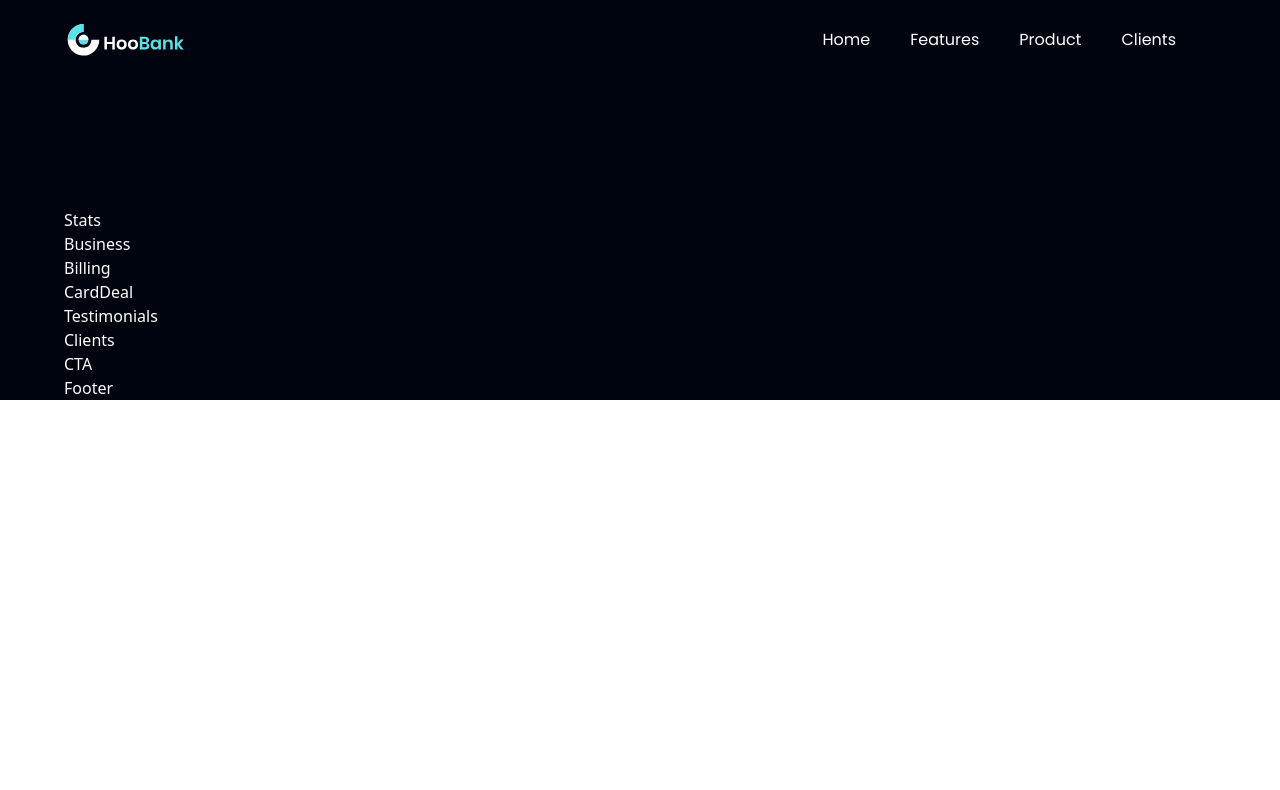
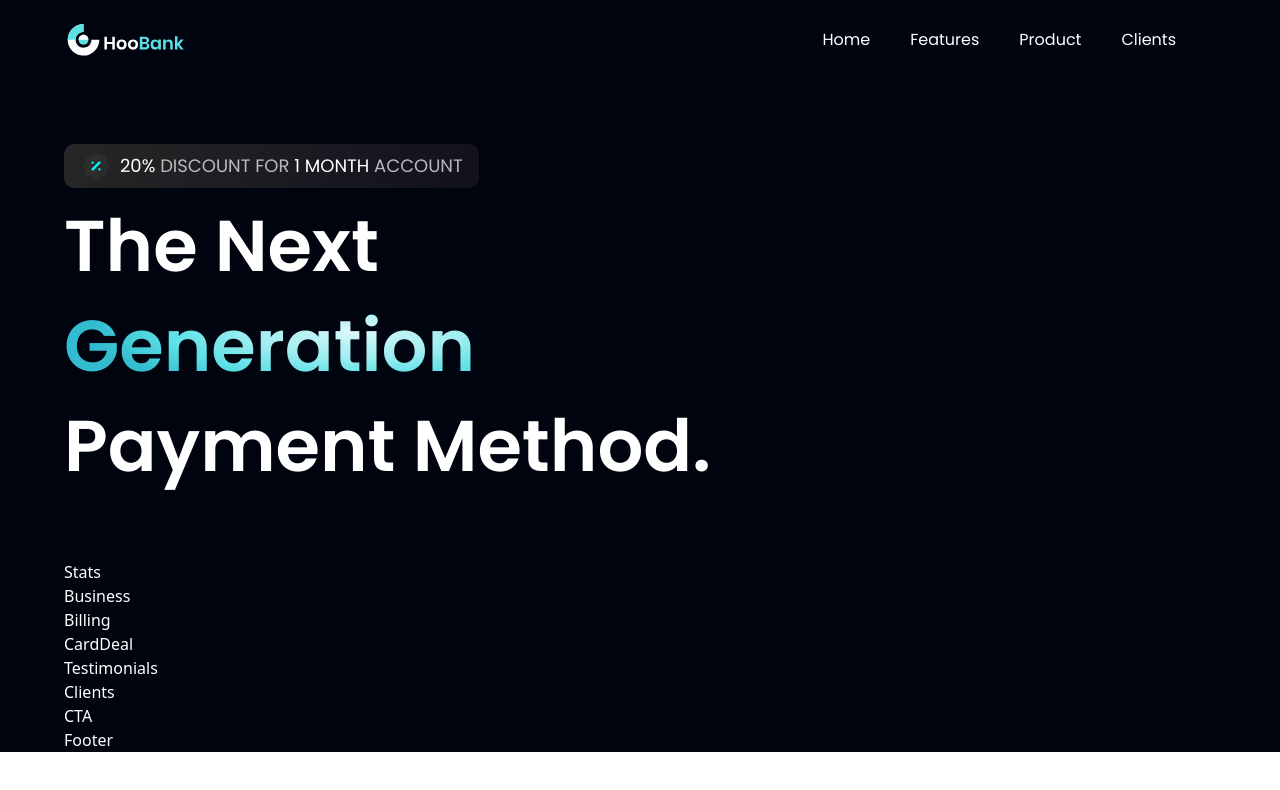
Before and after one commit to tharaka-mts/bank_app_reactjs, a React (Vite) app: page / in a window 1280 px wide. Shown: the top 790 px of the page. Built offline with nearby package versions, Linux system fonts and the light colour scheme.

Commit message:
Discount-section

```diff
--- a/src/components/Hero.jsx
+++ b/src/components/Hero.jsx
@@ -11,8 +11,23 @@ const Hero = () => {
       <div
         className={`flex-1 ${styles.flexStart} flex-col xl:px-0 sm:px-16 px-6`}
       >
-        <div classname="flex flex-row items-center py-[6px] px-4 bg-discount-gradient rounded-[10px] mb-2">
-          {/* <img src={discount} alt="discount" className="w-[32px] h-[32px]" /> */}
+        {/* Discount Bar */}
+        <div className="flex flex-row items-center py-[6px] px-4 bg-discount-gradient rounded-[10px] mb-2">
+          <img src={discount} alt="discount" className="w-[32px] h-[32px]" />
+          <p className={`${styles.paragraph} ml-2`}>
+            <span className="text-white">20%</span> DISCOUNT FOR{" "}
+            <span className="text-white">1 MONTH</span> ACCOUNT
+          </p>
+        </div>
+
+        {/* NextGenretion Payment Method */}
+        <div className="flex flex-row justify-between items-center w-full">
+          <h1 className="text-white flex-1 font-poppins font-semibold ss:text-[72px] text-[52px] ss:leading-[100px] leading-[75px]">
+            The Next
+            <br className="sm:block hidden" />{" "}
+            <span className="text-gradient">Generation</span>
+            <br className="sm:block hidden" /> Payment Method.
+          </h1>
         </div>
       </div>
     </section>
--- a/src/components/Navbar.jsx
+++ b/src/components/Navbar.jsx
@@ -46,7 +46,7 @@ const Navbar = () => {
                 key={nav.id}
                 className={`font-poppins font-normal text-[16px] text-white ${
                   navLinks === navLinks.length - 1 ? "mr-0" : "mb-3"
-                } hover:text-cyan-300`}
+                } hover:text-gradient`}
               >
                 <a href={`#${nav.id}`}>{nav.title}</a>
               </li>
```
